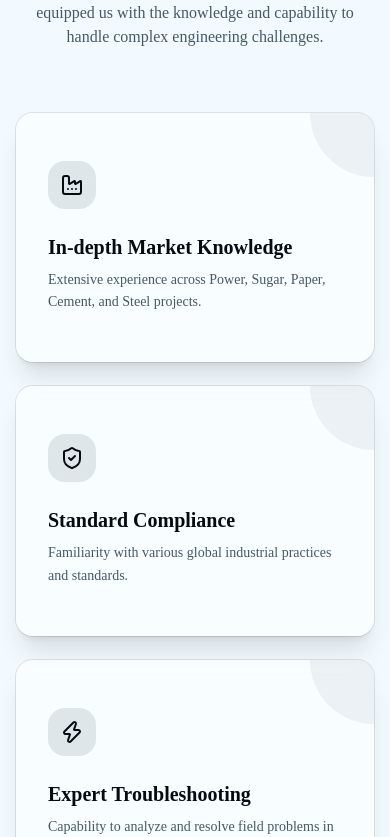
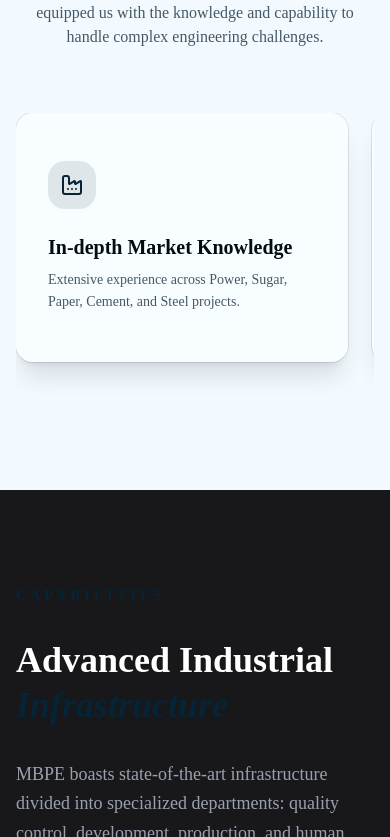
Before and after one commit to codingnoobno1/mbp, a Next.js app: page / in a window 390 px wide. Shown: the part 1047-1884 px from the top of the page. Built offline with nearby package versions, Linux system fonts and the light colour scheme.

Commit message:
feat: implement landing page with hero section, core strengths, and infrastructure overview

```diff
--- a/src/app/page.tsx
+++ b/src/app/page.tsx
@@ -158,12 +158,30 @@ export default function Home() {
           </p>
         </motion.div>
 
+        <div className="md:hidden flex overflow-x-auto pb-8 gap-6 snap-x snap-mandatory hide-scrollbar">
+          {strengths.map((item, i) => (
+            <div key={i} className="min-w-[85vw] snap-center">
+              <Card className="h-full border-none shadow-xl bg-card/50 backdrop-blur-sm overflow-hidden">
+                <CardContent className="p-8 flex flex-col gap-6">
+                  <div className="w-12 h-12 rounded-xl bg-primary/10 flex items-center justify-center text-primary">
+                    <item.icon className="w-6 h-6" />
+                  </div>
+                  <div className="flex flex-col gap-2">
+                    <h4 className="font-bold text-xl">{item.title}</h4>
+                    <p className="text-muted-foreground text-sm leading-relaxed">{item.description}</p>
+                  </div>
+                </CardContent>
+              </Card>
+            </div>
+          ))}
+        </div>
+
         <motion.div
           variants={staggerContainer}
           initial="initial"
           whileInView="whileInView"
           viewport={{ once: true }}
-          className="grid grid-cols-1 md:grid-cols-2 lg:grid-cols-4 gap-6"
+          className="hidden md:grid grid-cols-2 lg:grid-cols-4 gap-6"
         >
           {strengths.map((item, i) => (
             <motion.div key={i} variants={fadeIn}>
@@ -248,15 +266,38 @@ export default function Home() {
         </motion.div>
 
         <div className="relative">
-          {/* Connector Line */}
-          <div className="absolute top-1/2 left-0 right-0 h-[2px] bg-gradient-to-r from-transparent via-primary/20 to-transparent hidden lg:block -translate-y-1/2" />
+          {/* Mobile Accordions */}
+          <div className="flex flex-col gap-4 md:hidden">
+            {processSteps.map((step, i) => (
+              <details key={i} className="group bg-card border rounded-2xl overflow-hidden [&_summary::-webkit-details-marker]:hidden">
+                <summary className="flex items-center justify-between p-6 cursor-pointer select-none">
+                  <div className="flex items-center gap-4">
+                    <div className="w-10 h-10 rounded-xl bg-primary/10 flex items-center justify-center text-primary">
+                      <step.icon className="w-5 h-5" />
+                    </div>
+                    <h4 className="font-bold text-lg">{step.title}</h4>
+                  </div>
+                  <span className="shrink-0 transition duration-300 group-open:-rotate-180">
+                    <ArrowRight className="w-5 h-5 rotate-90" />
+                  </span>
+                </summary>
+                <div className="px-6 pb-6 text-muted-foreground text-sm leading-relaxed border-t pt-4">
+                  {step.description}
+                </div>
+              </details>
+            ))}
+          </div>
+
+          {/* Desktop Stepper */}
+          <div className="hidden md:block">
+            <div className="absolute top-1/2 left-0 right-0 h-[2px] bg-gradient-to-r from-transparent via-primary/20 to-transparent -translate-y-1/2" />
 
             <motion.div
               variants={staggerContainer}
               initial="initial"
               whileInView="whileInView"
               viewport={{ once: true }}
-            className="grid grid-cols-1 md:grid-cols-2 lg:grid-cols-4 gap-8"
+              className="grid grid-cols-2 lg:grid-cols-4 gap-8"
             >
               {processSteps.map((step, i) => (
                 <motion.div key={i} variants={fadeIn} className="flex flex-col items-center text-center gap-6 relative">
@@ -273,6 +314,7 @@ export default function Home() {
                 </motion.div>
               ))}
             </motion.div>
+          </div>
         </div>
       </section>
 
```
Lines whose indentation alone changed are shown as unchanged.
